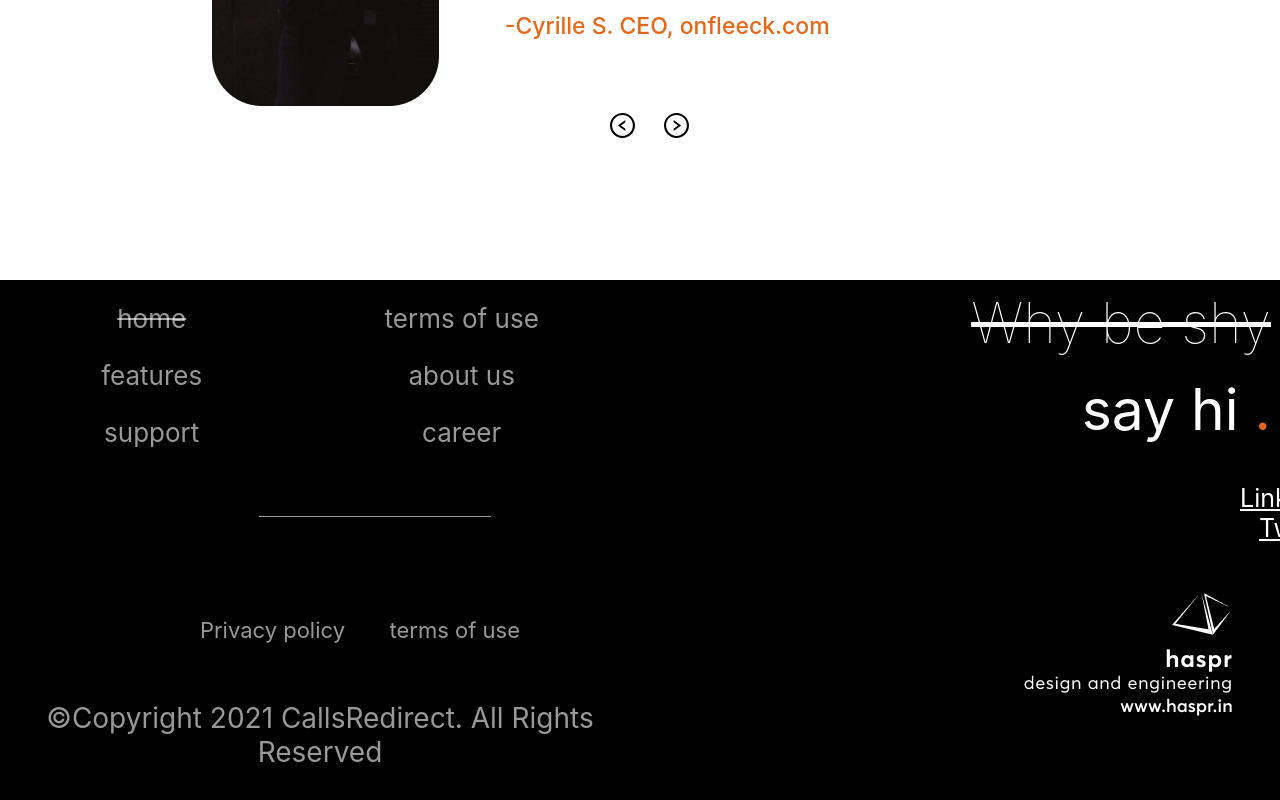
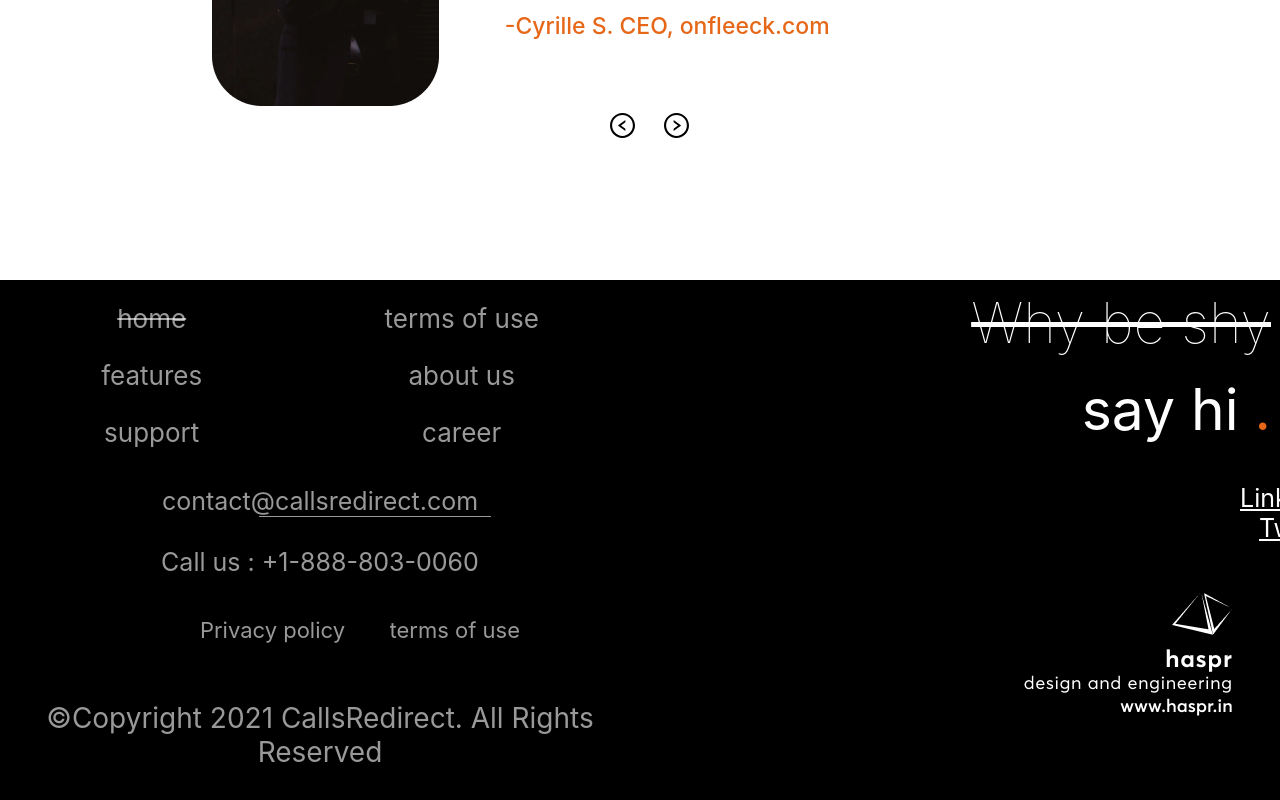
Before and after one commit to Anurag-1427/calls-redirect, a React (Create React App) app: page / in a window 1280 px wide. Shown: the part 3862-4662 px from the top of the page. Built offline with nearby package versions, Linux system fonts and the light colour scheme.

Commit message:
give color to contact info

```diff
--- a/src/Components/Footer.css
+++ b/src/Components/Footer.css
@@ -78,6 +78,7 @@
     font-size: 25px;
     text-align: center;
     padding: 15px;
+    color: rgba(255, 255, 255, 0.6);
 }
 .last-line{
     background-color: rgba(255, 255, 255, 0.6);
```
